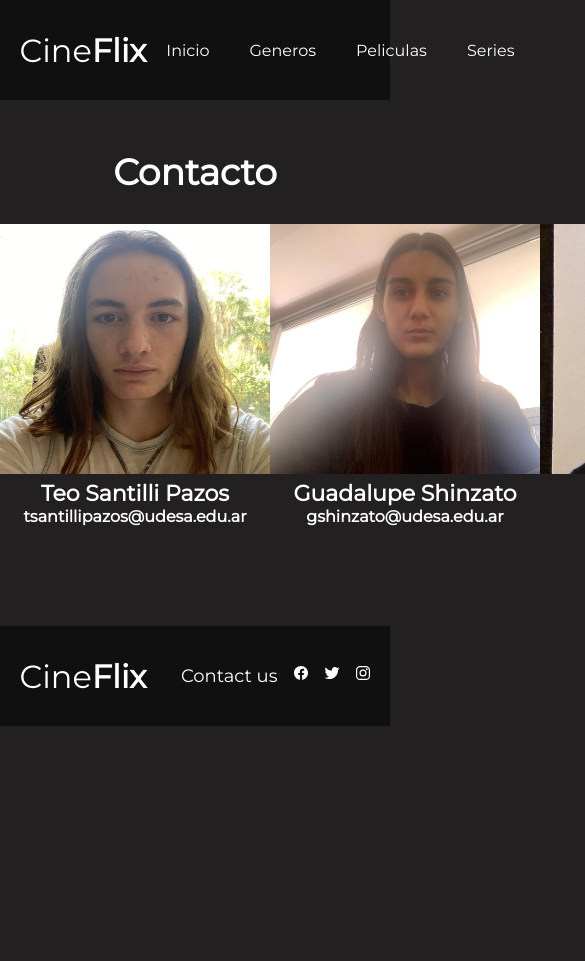
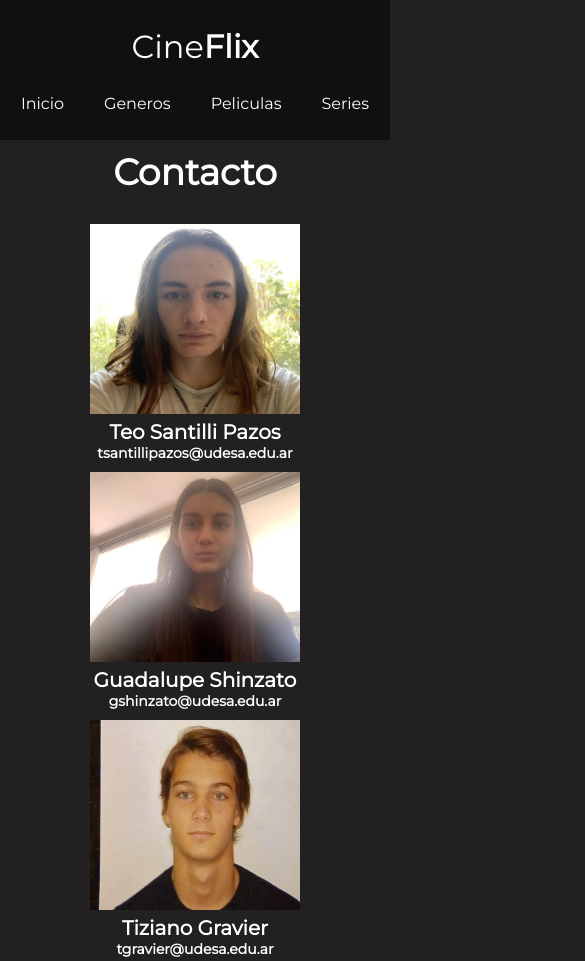
Before and after one commit to TeoSantilli/proyectoprogramacion, a plain HTML site: page contacto.html in a window 390 px wide. Shown: the top 961 px of the page, 585 px wide, since content can reach past the window. Before the commit the page ends 844 px from the top, so only its background shows below. Drawn offline with nearby package versions, Linux system fonts and the light colour scheme.

Commit message:
responsive contactos

```diff
--- a/css/contacto.css
+++ b/css/contacto.css
@@ -110,3 +110,43 @@ body{
 .redesSociales a{
     color: white;
 }
+
+
+
+
+@media (max-width: 768px){
+    .header{
+        height: 140px;
+    }
+    .innerHeader{
+        flex-direction: column;
+        justify-content: space-evenly;
+        text-align: center;
+    }
+    .contacto{
+        flex-direction: column;
+        gap: 10px;
+    }
+    .contacto img{
+        width: 230px;
+        height: 210px;
+    }
+    .contacto h2{
+        font-size: 20px;
+    }
+    .contacto h3{
+        font-size: 14px;
+    }
+}
+
+
+@media (max-width: 420px){
+    .contacto{
+        flex-direction: column;
+        gap: 10px;
+    }
+    .contacto img{
+        width: 210px;
+        height: 190px;
+    }
+}
```
Also changed, not shown: seriesDetail.html (+1 -1 lines).
